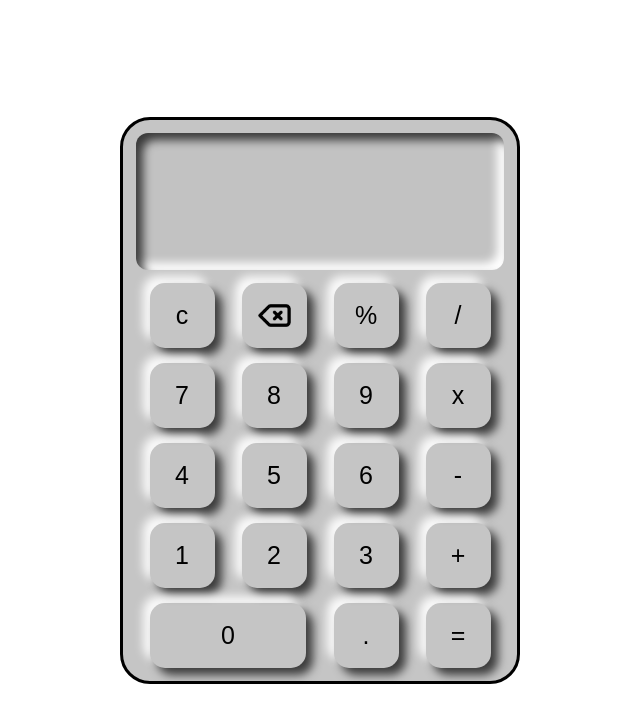
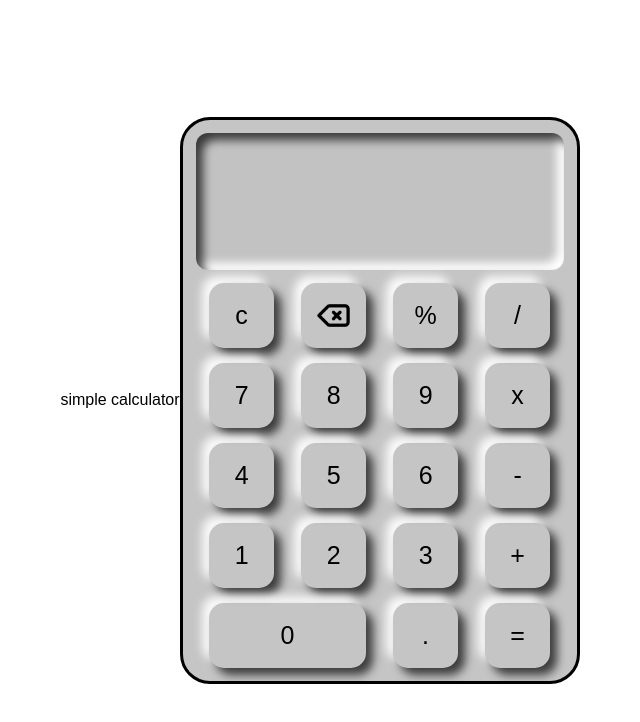
Before and after one commit to LRamdhan/calculator, a plain HTML site: page index.html in a window 1280 px wide. Shown: the whole page, without its empty margins (320-960 px from the left). Drawn offline with Linux system fonts and the light colour scheme.

Commit message:
tambah judul

```diff
--- a/index.html
+++ b/index.html
@@ -10,6 +10,7 @@
 </head>
 <body>
 	<div class="window">
+		<h2>simple calculator</h2>
 		<div class="container">
 			<div class="layar">
 				<div class="atas">
```
